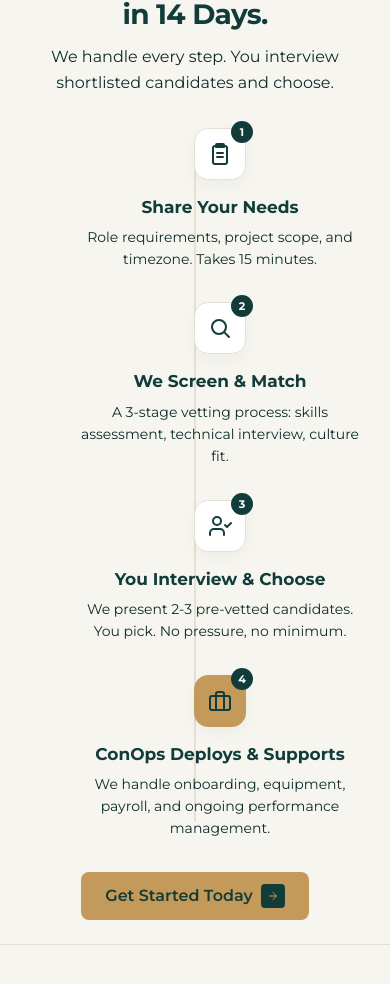
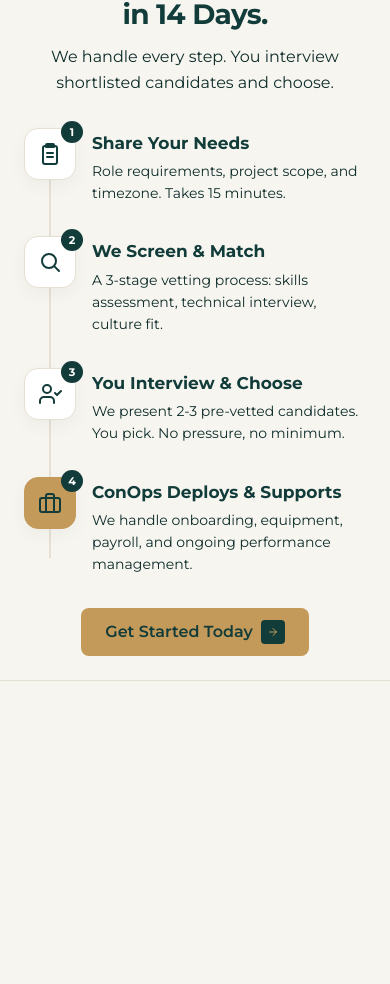
Before and after one commit to riaan-attar/conops, a React (Vite) app: page / in a window 390 px wide. Shown: the part 949-1933 px from the top of the page. Built offline with nearby package versions, Linux system fonts and the light colour scheme.

Commit message:
fix(how-it-works): move timeline branch to left side and left-align content on mobile

```diff
--- a/src/components/HowItWorks.tsx
+++ b/src/components/HowItWorks.tsx
@@ -82,7 +82,7 @@
 
     const mm = gsap.matchMedia();
 
-    mm.add('(max-width: 640px)', () => {
+    mm.add('(max-width: 768px)', () => {
       gsap.set(fill, { scaleY: 0, transformOrigin: 'top center' });
 
       const tween = gsap.to(fill, {
--- a/src/styles/HowItWorks.css
+++ b/src/styles/HowItWorks.css
@@ -178,7 +178,7 @@
   }
 }
 
-@media (max-width: 640px) {
+@media (max-width: 768px) {
   .hiw-section {
     padding: 24px 0;
   }
@@ -194,15 +194,15 @@
     overflow: visible;
     scroll-snap-type: none;
     width: 100%;
-    padding: 4px 0 8px 50px;
+    padding: 4px 0 8px 0;
   }
 
   .hiw-step {
     width: 100%;
-    flex-direction: column;
-    align-items: center;
-    text-align: center;
-    gap: 0;
+    flex-direction: row;
+    align-items: flex-start;
+    text-align: left;
+    gap: 16px;
     padding-bottom: 32px;
     position: relative;
     z-index: 1;
@@ -216,20 +216,28 @@
     width: 52px;
     height: 52px;
     border-radius: 14px;
-    margin-bottom: 16px;
+    margin-bottom: 0;
     flex-shrink: 0;
   }
 
   .hiw-step-body {
-    padding-top: 0;
+    padding-top: 4px;
     display: flex;
     flex-direction: column;
-    align-items: center;
+    align-items: flex-start;
+    text-align: left;
+    flex: 1;
+  }
+
+  .hiw-step-title {
+    text-align: left;
+    margin: 0 0 6px 0;
   }
 
   .hiw-step-desc {
-    max-width: 280px;
-    margin: 0 auto;
+    max-width: none;
+    margin: 0;
+    text-align: left;
   }
 
   .hiw-connector {
@@ -242,7 +250,7 @@
     position: absolute;
     top: 26px;
     bottom: 26px;
-    left: calc(50% - 1px);
+    left: 25px;
     width: 2px;
   }
 
```
